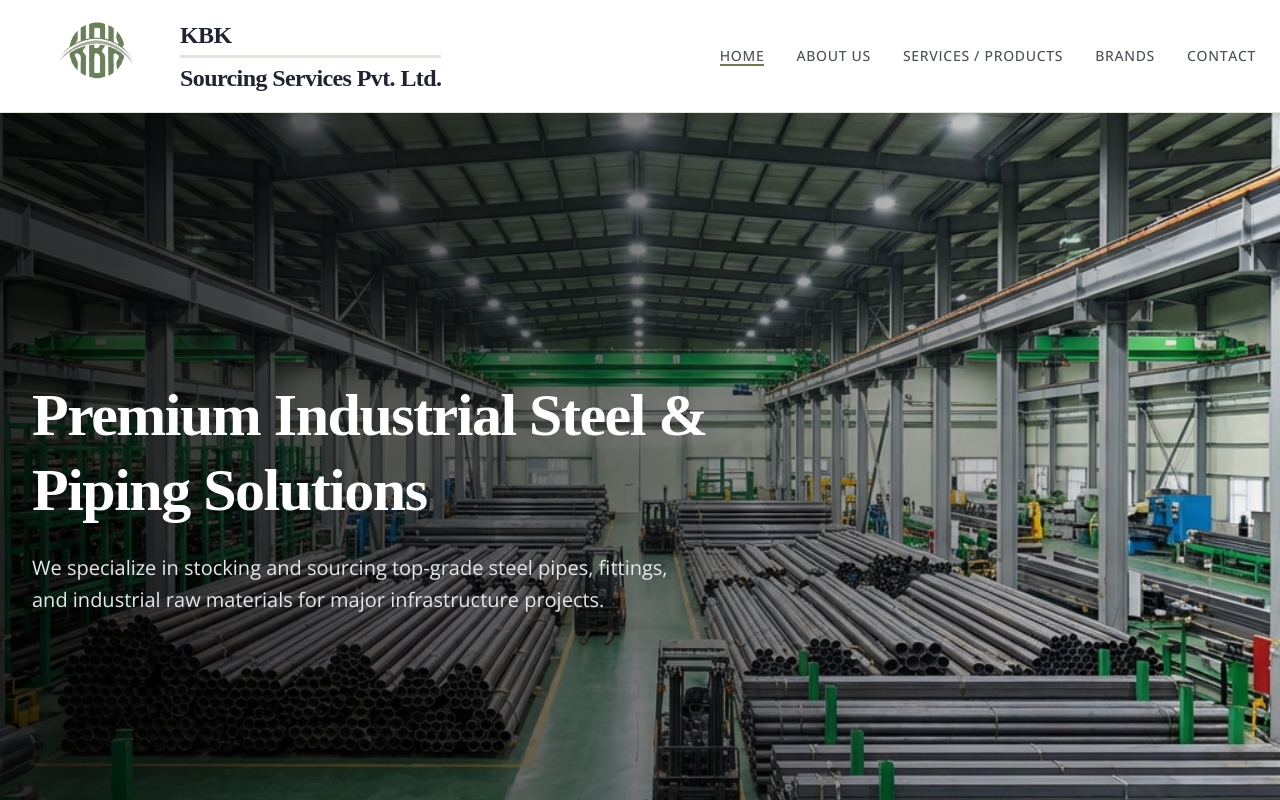
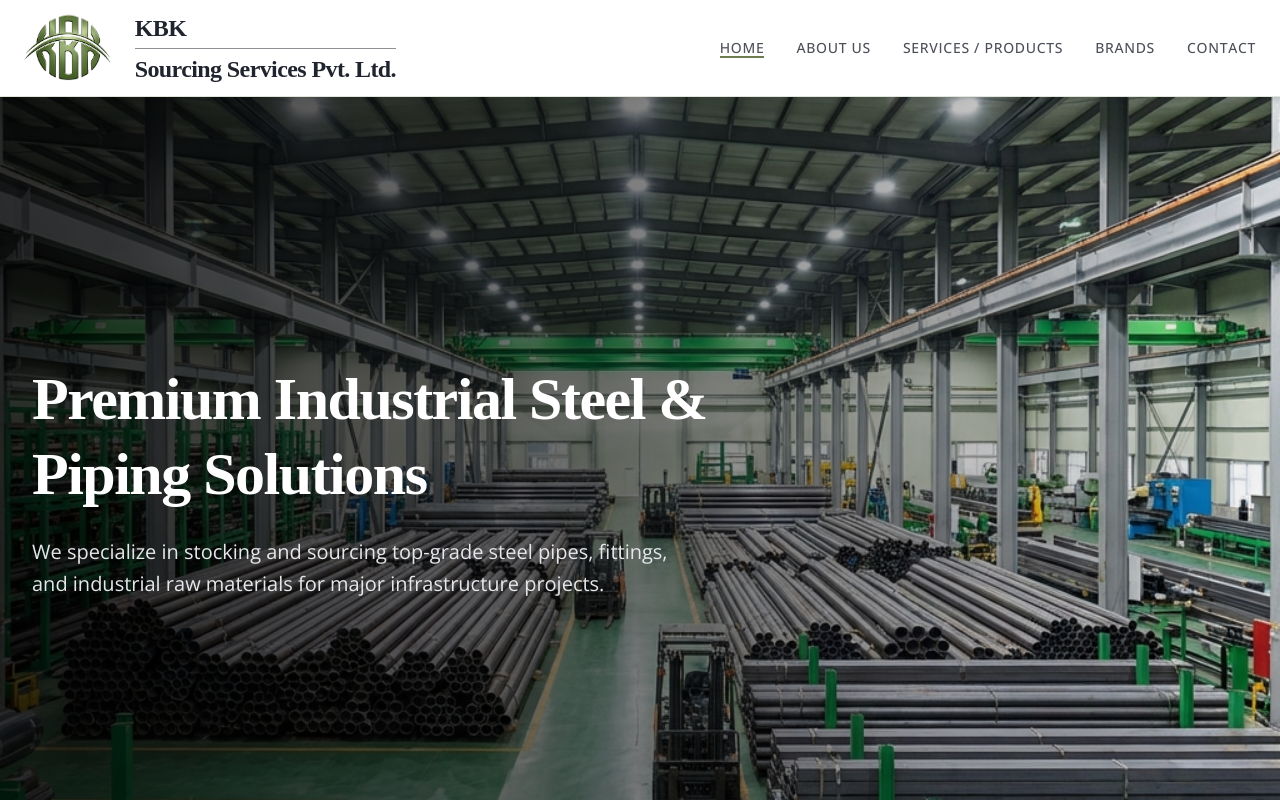
Before and after one commit to aquibiltifat/kbk-main, a Next.js app: page / in a window 1280 px wide. Shown: the top 800 px of the page. Built offline with nearby package versions, Linux system fonts and the light colour scheme.

Commit message:
feat: implement Header and Footer components and add new logo images.

```diff
--- a/src/components/layout/Footer.tsx
+++ b/src/components/layout/Footer.tsx
@@ -14,9 +14,9 @@ const Footer = () => {
                             alt="KBK Sourcing Services"
                             width={180}
                             height={180}
-                            className="h-40 w-auto object-contain pb-0 rounded-md"
+                            className="h-60 px-0 py-0 w-auto object-contain pb-0 rounded-md"
                         />
-                        <p className="text-primary-foreground/80 text-sm leading-relaxed top-0">
+                        <p className="text-primary-foreground/80 text-sm leading-relaxed top-0 pt-0">
                             A professionally managed global trading and industrial sourcing organization delivering high-quality materials and reliable supply solutions worldwide.
                         </p>
                     </div>
--- a/src/components/layout/Header.tsx
+++ b/src/components/layout/Header.tsx
@@ -20,25 +20,27 @@ const Header = () => {
 
     return (
         <>
-            <header className="sticky top-0 z-50 w-full bg-background/95 backdrop-blur-md border-b border-border shadow-soft">
+            <header className="sticky top-0 z-50 w-full bg-background/95 backdrop-blur-md border-b border-foreground/10 shadow-soft">
                 <div className="w-full px-3 sm:px-4 lg:px-6">
-                    <nav className="flex items-center justify-between h-20 sm:h-24 lg:h-28">
+                    <nav className="flex items-center justify-between h-16 sm:h-20 lg:h-24">
                         {/* Logo */}
-                        <Link href="/" className="flex items-center gap-2  sm:gap-3 h-full group shrink-0 max-w-[75%] sm:max-w-[60%] lg:max-w-[40%]">
+                        <Link href="/" className="flex items-center gap-2 sm:gap-3 h-full group shrink-0 max-w-[75%] sm:max-w-[60%] lg:max-w-[40%]">
                             <Image
-                                src="/images/kbk-logo-header.png"
+                                src="/images/kbk-logo-full.png"
                                 alt="KBK Symbol"
-                                width={140}
-                                height={140}
-                                className="h-28 sm:h-32 lg:h-44 w-auto object-contain shrink-0 transition-transform duration-300 group-hover:scale-105 pt-6 py-2"
+                                width={100}
+                                height={100}
+                                className="h-24 sm:h-16 lg:h-17 w-auto object-contain shrink-0 transition-transform duration-300 group-hover:scale-105"
                                 priority
                             />
-                            <div className="flex flex-col items-start min-w-0 pl-0">
-                                <h1 className="text-base sm:text-lg lg:text-2xl font-heading font-bold text-foreground tracking-tight group-hover:text-primary transition-colors whitespace-nowrap pl-0">
+                            <div className="pl-3 flex flex-col items-start min-w-0">
+                                <h1 className="text-base sm:text-lg lg:text-2xl font-heading font-bold text-foreground tracking-tight transition-colors whitespace-nowrap">
                                     KBK
                                 </h1>
-                                <hr className="w-full border-t-[3px] border-black my-1 group-hover:border-black" />
-                                <p className="text-base sm:text-lg lg:text-2xl font-heading font-bold text-foreground tracking-tight group-hover:text-primary transition-colors whitespace-nowrap truncate">
+
+                                <div className="h-px w-full bg-foreground/50 my-1"></div>
+
+                                <p className="text-base sm:text-lg lg:text-2xl font-heading font-bold text-foreground tracking-tight transition-colors whitespace-nowrap truncate">
                                     Sourcing Services Pvt. Ltd.
                                 </p>
                             </div>
@@ -72,7 +74,7 @@ const Header = () => {
 
             {/* Mobile Navigation - Fixed position below header */}
             {isMenuOpen && (
-                <div className="lg:hidden fixed top-20 sm:top-24 left-0 right-0 w-full bg-background border-b border-border shadow-lg z-40">
+                <div className="lg:hidden fixed top-16 sm:top-20 left-0 right-0 w-full bg-background border-b border-border shadow-lg z-40">
                     <div className="px-4 py-4 flex flex-col gap-2">
                         {navLinks.map((link) => (
                             <Link
```
Also changed, not shown: public/images/kbk-logo-full.png.
